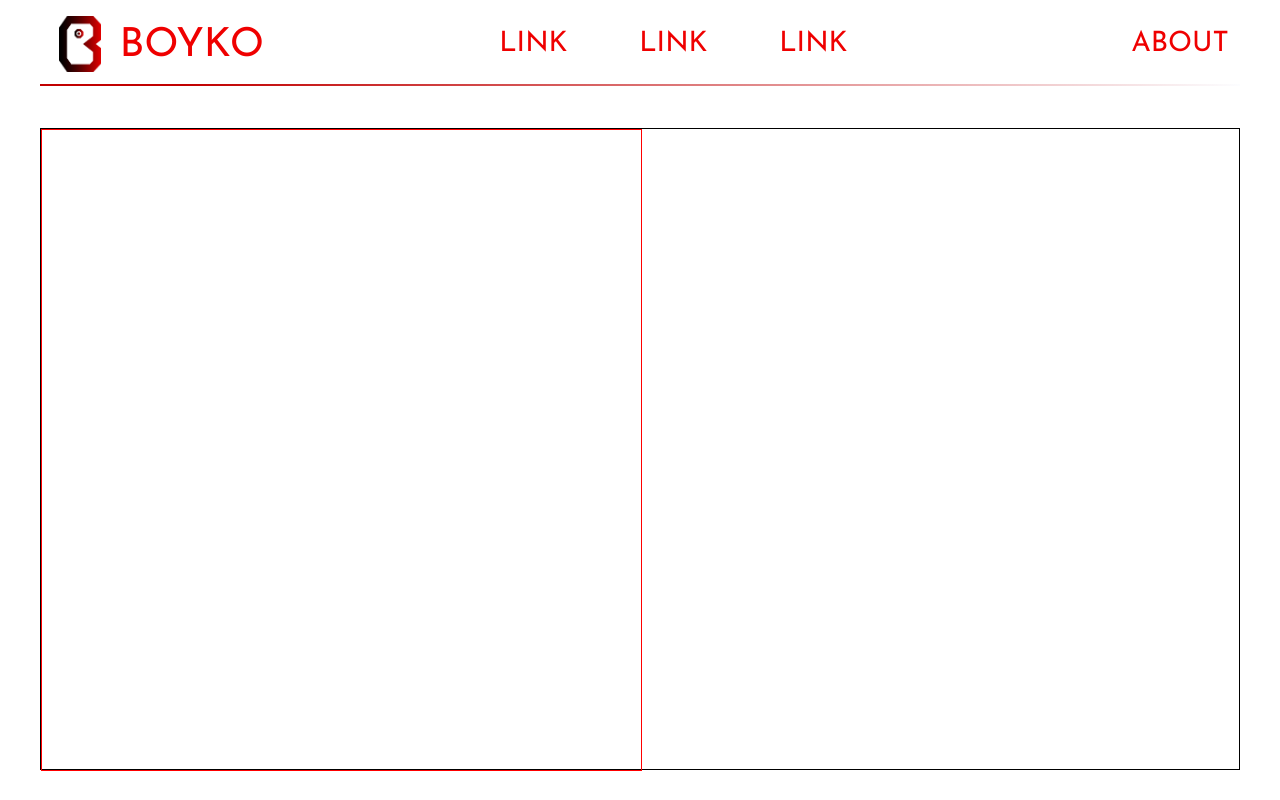
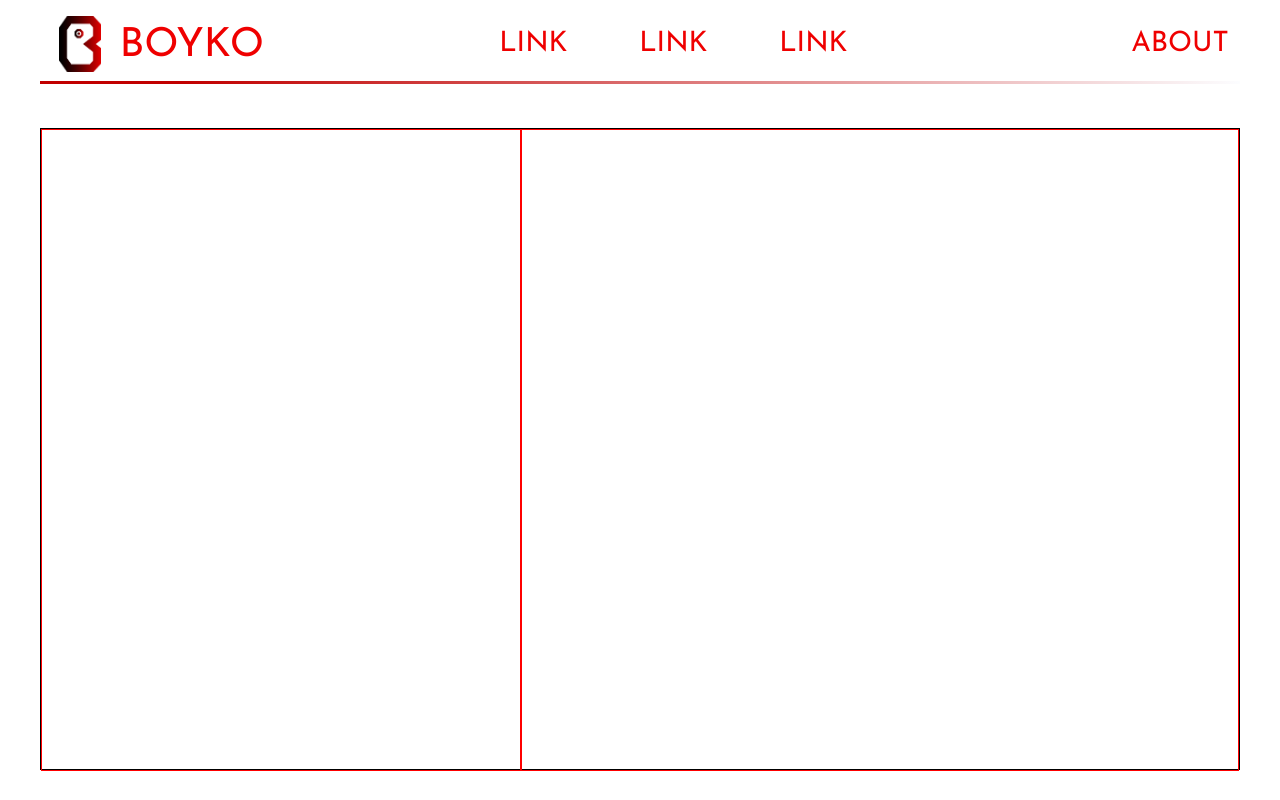
Before and after one commit to trpls1x/trpls1x.github.io, a plain HTML site: page main.html in a window 1280 px wide. Drawn offline with Linux system fonts and the light colour scheme.

Commit message:
Update style.css

```diff
--- a/css/style.css
+++ b/css/style.css
@@ -47,7 +47,7 @@ header {
 
 header:after {
   	background: none repeat scroll 0 0 transparent;
- 	bottom: 2%;
+ 	bottom: .5vh;
  	content: "";
  	width: 100%;
   	display: block;
@@ -100,10 +100,18 @@ main {
 	border: 1px solid #000;
 	margin-top: 5vh;
 	height: 80vh;
+
+	display: flex;
 }
 
 section {
 	height: 100%;
-	width: 50%;
+	flex-grow: 1;
 	border: 1px solid red;
 }
+
+aside {
+	height: 100%;
+	flex-grow: 1.5;
+	border: 1px solid red;
+}
```
